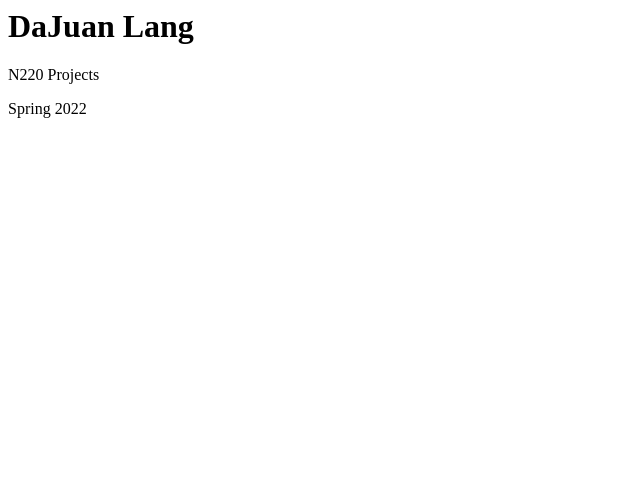
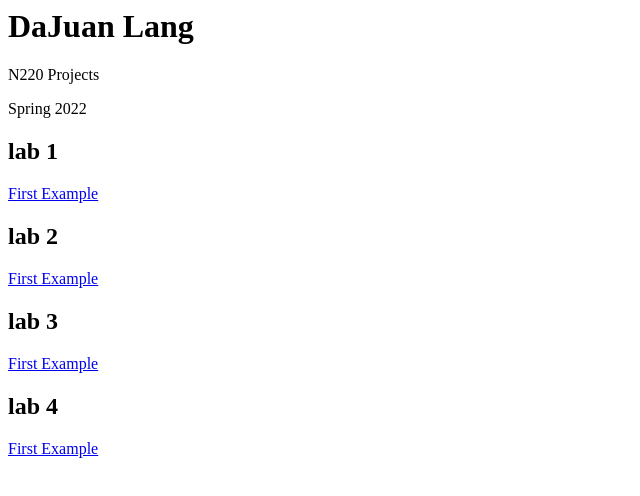
Before and after one commit to SaluJuan/n220spring2022, a plain HTML site: page index.html in a window 1280 px wide. Shown: the whole page, without its empty margins (0-640 px from the left). Drawn offline with Linux system fonts and the light colour scheme.

Commit message:
Adding Lab 1

```diff
--- a/index.html
+++ b/index.html
@@ -5,5 +5,18 @@
         <p>N220 Projects</p>
         <p>Spring 2022</p>
 
+        <h2>lab 1</h2>
+        <p><a href="labs/lab1/index.html">First Example</a></p>
+
+        <h2>lab 2</h2>
+        <p><a href="labs/lab1/index.html">First Example</a></p>
+
+        <h2>lab 3</h2>
+        <p><a href="labs/lab1/index.html">First Example</a></p>
+
+        <h2>lab 4</h2>
+        <p><a href="labs/lab1/index.html">First Example</a></p>
+
+
     </body>
 </html>
```
Also changed, not shown: labs/lab 1/index.html (added, +12 -0 lines).
